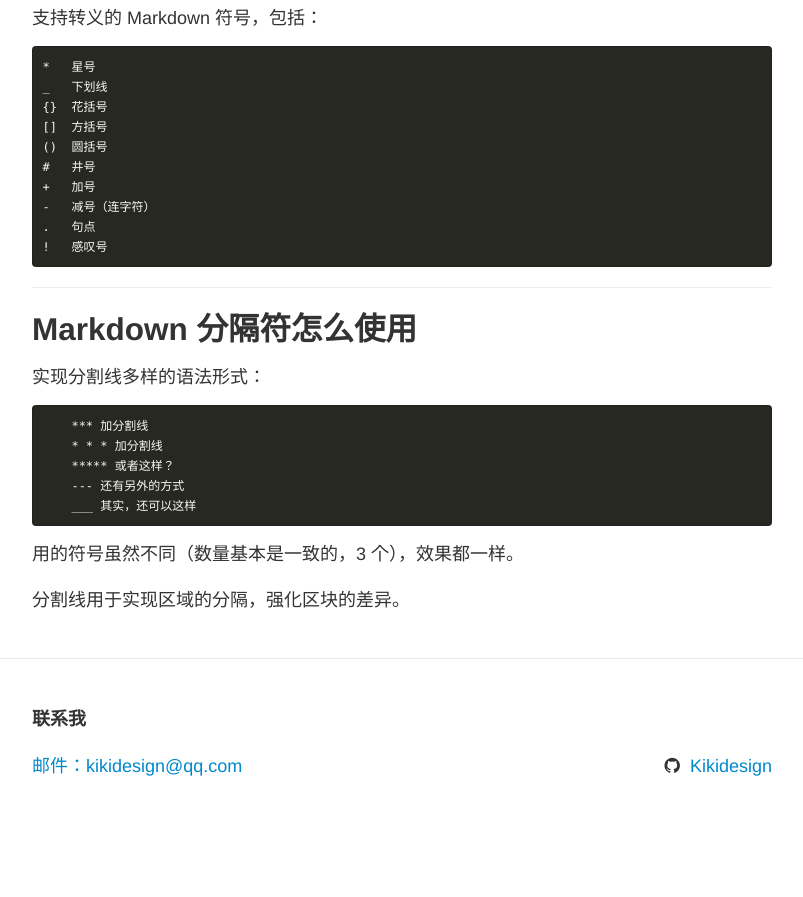
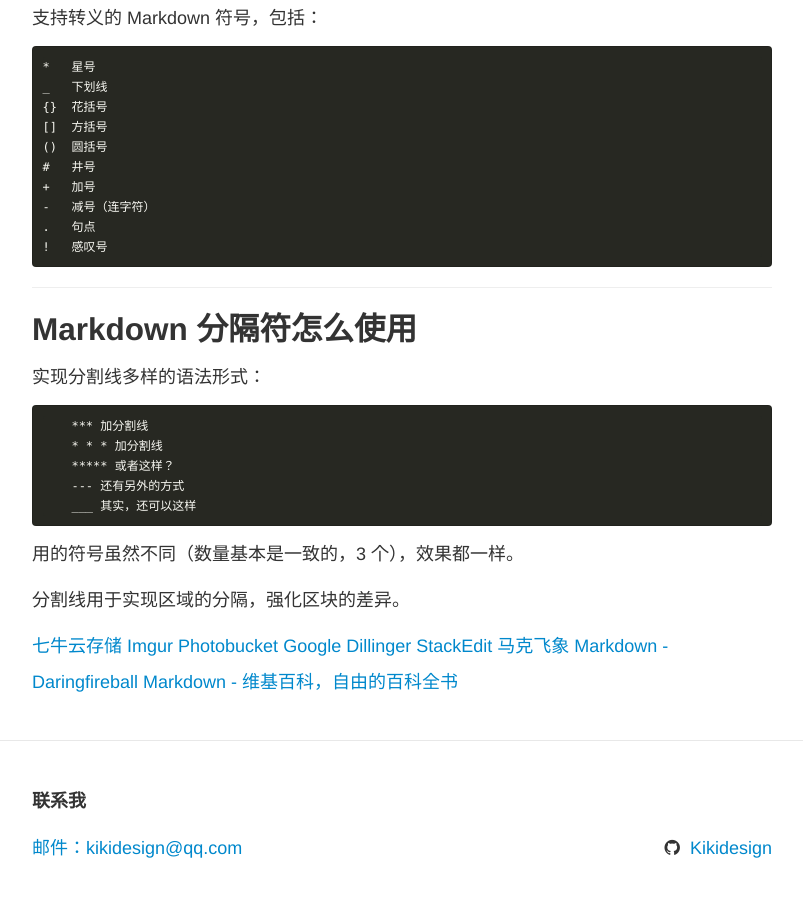
Before and after one commit to kikidesign/kikidesign.github.io, a Jekyll site: the page built from _posts/2016-05-27-Markdown1.md, in a window 1280 px wide and 900 px high, scrolled down 13220 px. Shown: the top 897 px of the window, without its empty margins (238-1041 px from the left). Built offline with Jekyll 4.4.1, drawn with Linux system fonts in a browser that asks for light colours; before the commit the page ends 14038 px from its top, so only the background shows below that.

Commit message:
markdown1

```diff
--- a/_posts/2016-05-27-Markdown1.md
+++ b/_posts/2016-05-27-Markdown1.md
@@ -479,12 +479,12 @@ _   下划线
 <p>分割线用于实现区域的分隔，强化区块的差异。</p>
 
 
-[七牛云存储]:      http://www.qiniu.com/
-[Imgur]:          http://imgur.com/
-[Photobucket]:    http://s1381.photobucket.com/
-[Google]:         http://google.com
-[Dillinger]:      http://dillinger.io/
-[StackEdit]:      https://stackedit.io/editor#
-[马克飞象]:        https://maxiang.io/
-[Markdown - Daringfireball]:     https://daringfireball.net/projects/markdown/
-[Markdown - 维基百科，自由的百科全书]:     https://zh.wikipedia.org/wiki/Markdown
+[七牛云存储](http://www.qiniu.com/)
+[Imgur](http://imgur.com/)
+[Photobucket](http://s1381.photobucket.com/)
+[Google](http://google.com)
+[Dillinger]( http://dillinger.io/)
+[StackEdit](https://stackedit.io/editor#)
+[马克飞象](https://maxiang.io/)
+[Markdown - Daringfireball](https://daringfireball.net/projects/markdown/)
+[Markdown - 维基百科，自由的百科全书](https://zh.wikipedia.org/wiki/Markdown)
```
Also changed, not shown: 2 other files.
